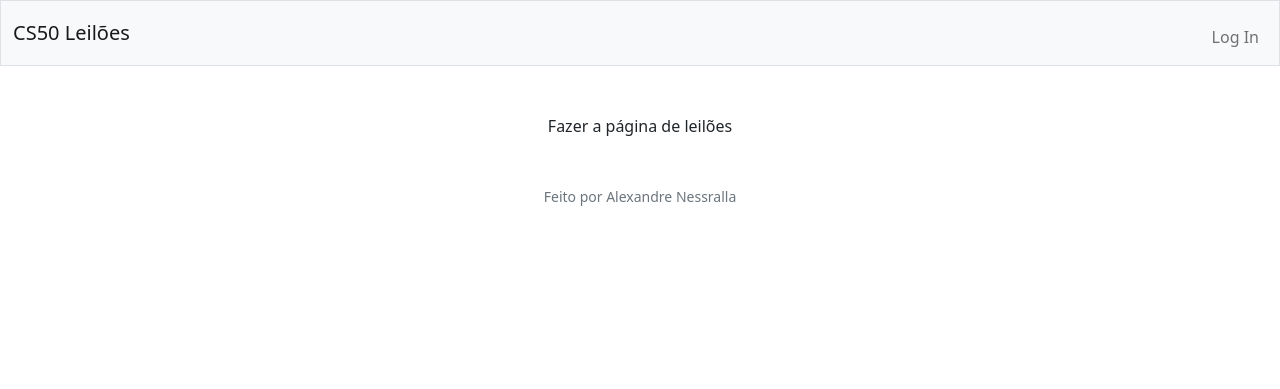
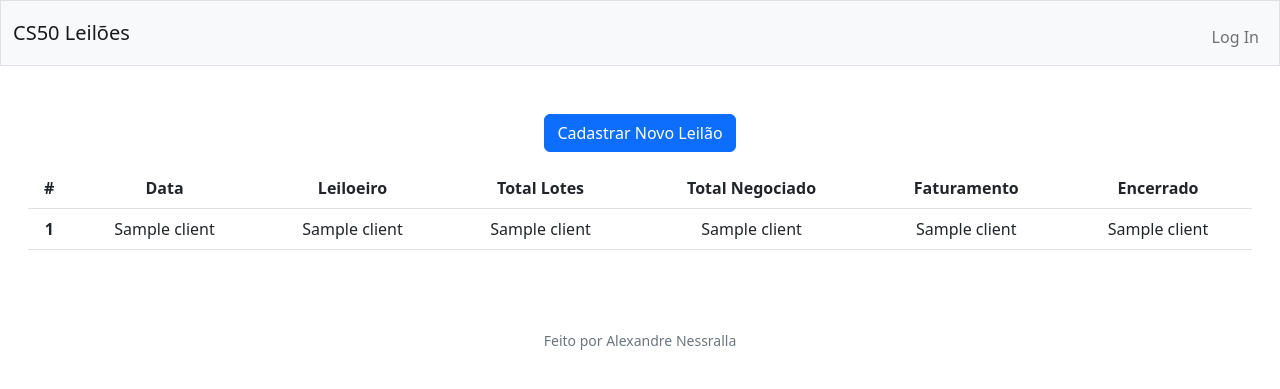
Before and after one commit to Nessralla/CS50, a Flask app: template project/templates/leiloes.html in a window 1280 px wide. Shown: the top 389 px of the page. Run offline with Flask 2, Linux system fonts and the light colour scheme; the template is opened without the code that fills it: most values are stand-ins (such as "Sample title", 1, 10 or a date in 2020).

Commit message:
update clients leiloes

```diff
--- a/project/app.py
+++ b/project/app.py
@@ -53,10 +53,10 @@ def login():
 
         # Query database for username
         rowsX = cur.execute("SELECT * FROM users WHERE username = ?", (request.form.get("username"),))
-        print(rowsX.arraysize)
+        # print(rowsX.arraysize)
         user = rowsX.fetchall()
         senhaHash = user[0][2]
-        print(senhaHash)
+        # print(senhaHash)
 
         # Ensure username exists and password is correct
         if (rowsX.arraysize != 1) or not check_password_hash(senhaHash, request.form.get("password")):
@@ -79,7 +79,14 @@ def login():
 @app.route('/clientes')
 @login_requireds
 def clients():
-    return render_template('clientes.html')
+
+    # Query database for clients
+    rows = cur.execute("SELECT * FROM clients")
+
+    clients = rows.fetchall()
+    # print(clients)
+
+    return render_template('clientes.html',clients=clients)
 
 
 @app.route('/cadastro')
@@ -91,3 +98,21 @@ def cadastrar():
         return render_template('error.html',msg='Ainda por fazer')
     else:
         return render_template('cadastro.html')
+
+
+@app.route('/leiloes')
+@login_requireds
+def leiloes():
+
+    # Query database for clients
+    rows = cur.execute("SELECT * FROM leiloes")
+
+    leiloes = rows.fetchall()
+    # print(clients)
+    #
+    return render_template('leiloes.html',leiloes=leiloes)
+
+@app.route('/lotes')
+@login_requireds
+def lotes():
+    return render_template('lotes.html')
--- a/project/templates/leiloes.html
+++ b/project/templates/leiloes.html
@@ -5,5 +5,39 @@
 {% endblock %}
 
 {% block main %}
-    Fazer a página de leilões
+<div>
+    <button class="btn btn-primary" ><a style="text-decoration:none; color: #fff;"  href="./cadLeilao">Cadastrar Novo Leilão</a></button>
+</div>
+<div class="w-80 p-3">
+
+    <!-- Tabela de Clients -->
+
+    <table class="table table-hover">
+        <thead>
+          <tr>
+            <th scope="col">#</th>
+            <th scope="col">Data</th>
+            <th scope="col">Leiloeiro</th>
+            <th scope="col">Total Lotes</th>
+            <th scope="col">Total Negociado</th>
+            <th scope="col">Faturamento</th>
+            <th scope="col">Encerrado</th>
+          </tr>
+        </thead>
+        <tbody>
+          {% for client in clients %}
+          <tr>
+            <th scope="row">{{client[0]}}</th>
+            <td>{{client[2]}}</td>
+            <td>{{client[4]}}</td>
+            <td>{{client[5]}}</td>
+            <td>{{client[7]}}</td>
+            <td>{{client[8]}}</td>
+            <td>{{client[6]}}</td>
+          </tr>
+          {% endfor %}
+        </tbody>
+      </table>
+
+</div>
 {% endblock %}
```
Also changed, not shown: project/templates/cadLeilao.html (added, +9 -0 lines).
